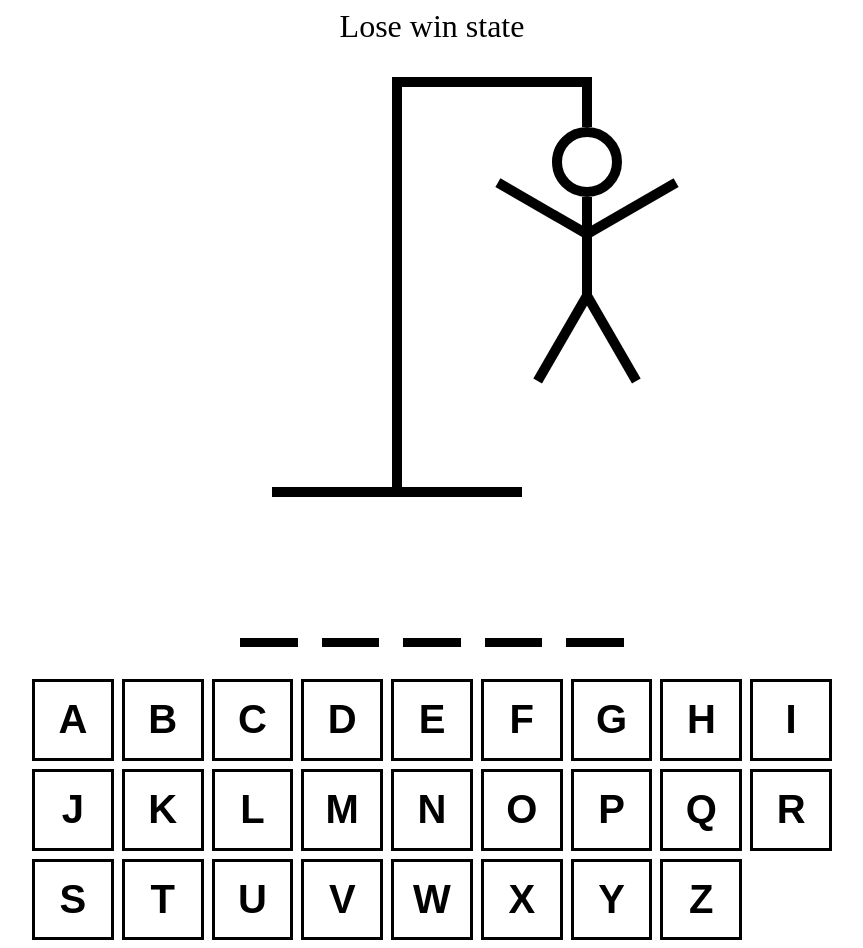
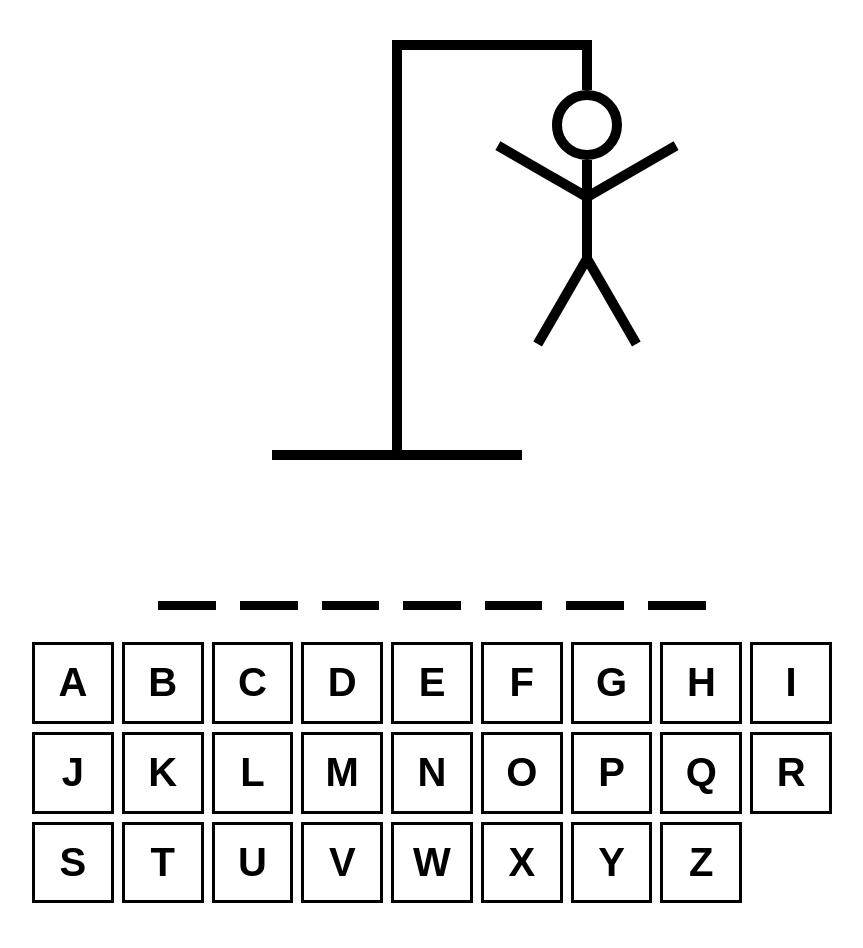
Before and after one commit to Minhpng/hangman-game-react, a React (Vite) app: page / in a window 1280 px wide. Shown: the whole page, without its empty margins (208-1071 px from the left). After the commit the page ends 911 px from the top, so only its background shows below. Built offline with nearby package versions, Linux system fonts and the light colour scheme.

Commit message:
no message

```diff
--- a/package.json
+++ b/package.json
@@ -6,7 +6,9 @@
 	"scripts": {
 		"dev": "vite",
 		"build": "tsc && vite build",
-    "preview": "vite preview"
+		"preview": "vite preview",
+		"predeploy": "npm run build",
+		"deploy": "gh-pages -d build"
 	},
 	"dependencies": {
 		"react": "^18.2.0",
@@ -16,6 +18,7 @@
 		"@types/react": "^18.0.24",
 		"@types/react-dom": "^18.0.8",
 		"@vitejs/plugin-react": "^2.2.0",
+		"gh-pages": "^4.0.0",
 		"typescript": "^4.6.4",
 		"vite": "^3.2.3"
 	}
--- a/src/App.tsx
+++ b/src/App.tsx
@@ -4,31 +4,30 @@ import { HangmanWord } from "./HangmanWord"
 import { Keyboard } from "./Keyboard"
 import words from "./wordList.json"
 
+function setWord() {
+	return words[Math.floor(Math.random() * words.length)]
+}
+
 function App() {
-	const [wordToGuess, setWordToGuess] = useState(() => {
-		return words[Math.floor(Math.random() * words.length)]
-	})
-
+	const [wordToGuess, setWordToGuess] = useState(setWord())
 	const [guessedLetters, setGuessedLetters] = useState<string[]>([])
 
 	const incorrectLetters = guessedLetters.filter((letter) => !wordToGuess.includes(letter))
 
+	const isLoser = incorrectLetters.length >= 6
+	const isWinner = wordToGuess.split("").every((letter) => guessedLetters.includes(letter))
+
 	const addGuessedLetter = useCallback(
 		(letter: string) => {
-			console.log(guessedLetters)
-			if (guessedLetters.includes(letter)) return
+			if (guessedLetters.includes(letter) || isLoser || isWinner) return
+			console.log(`loser: ${isLoser}, winner: ${isWinner}`)
 
-			setGuessedLetters((currentLetter) => [...currentLetter, letter])
+			setGuessedLetters((currentGuessed) => {
+				return [...currentGuessed, letter]
+			})
 		},
-		[guessedLetters]
+		[guessedLetters, isLoser, isWinner]
 	)
-
-	// function addGuessedLetter(letter: string) {
-	// 	if (guessedLetters.includes(letter)) return
-	// 	console.log(guessedLetters)
-
-	// 	setGuessedLetters((currentLetter) => [...currentLetter, letter])
-	// }
 
 	useEffect(() => {
 		const handler = (e: KeyboardEvent) => {
@@ -42,11 +41,8 @@ function App() {
 		}
 
 		document.addEventListener("keypress", handler)
-		console.log("inEffect")
 
 		return () => {
-			console.log("outEffect")
-
 			document.removeEventListener("keypress", handler)
 		}
 	}, [guessedLetters])
@@ -61,11 +57,15 @@ function App() {
 				margin: "0 auto",
 				alignItems: "center",
 			}}>
-			<div style={{ fontSize: "2rem", textAlign: "center" }}>Lose win state</div>
-			<HangmanDrawing numberOfGuesses={incorrectLetters.length} />
-			<HangmanWord guessedLetters={guessedLetters} wordToGuess={wordToGuess} />
+			<div style={{ fontSize: "2rem", textAlign: "center" }}>
+				{isWinner && "Winner! - Refresh to try again"}
+				{isLoser && "Nice try! - Refresh to try again"}
+			</div>
+			<HangmanDrawing numberOfGuess={incorrectLetters.length} />
+			<HangmanWord reveal={isLoser} wordToGuess={wordToGuess} guessedLetters={guessedLetters} />
 			<Keyboard
-				activeLetters={guessedLetters.filter((letter) => wordToGuess.indexOf(letter) > -1)}
+				disabled={isLoser || isWinner}
+				activeLetters={guessedLetters.filter((letter) => wordToGuess.includes(letter))}
 				incorrectLetters={incorrectLetters}
 				addGuessedLetter={addGuessedLetter}
 			/>
--- a/src/HangmanDrawing.tsx
+++ b/src/HangmanDrawing.tsx
@@ -82,18 +82,21 @@ const LEFT_LEG = (
 )
 
 const BODY_PART = [HEAD, BODY, LEFT_ARM, RIGHT_ARM, RIGHT_LEG, LEFT_LEG]
+
 type HangmanDrawingProps = {
-	numberOfGuesses: number
+	numberOfGuess: number
 }
-export function HangmanDrawing({ numberOfGuesses }: HangmanDrawingProps) {
-	let bodyPartLeft = 0
 
-	if (numberOfGuesses <= 6) {
-		bodyPartLeft = 6 - numberOfGuesses
+export function HangmanDrawing({ numberOfGuess }: HangmanDrawingProps) {
+	let LEFT_BODY_PART = 0
+
+	if (numberOfGuess <= BODY_PART.length) {
+		LEFT_BODY_PART = BODY_PART.length - numberOfGuess
 	}
+
 	return (
 		<div style={{ position: "relative" }}>
-			{BODY_PART.slice(0, bodyPartLeft)}
+			{BODY_PART.slice(0, LEFT_BODY_PART)}
 			<div style={{ height: "50px", width: "10px", background: "black", position: "absolute", top: "0", right: "0" }} />
 			<div style={{ height: "10px", width: "200px", background: "black", marginLeft: "120px" }} />
 			<div style={{ height: "400px", width: "10px", background: "black", marginLeft: "120px" }} />
--- a/src/HangmanWord.tsx
+++ b/src/HangmanWord.tsx
@@ -1,9 +1,10 @@
 type HangmanWordProps = {
+	reveal: boolean
+	wordToGuess: string
 	guessedLetters: string[]
-	wordToGuess: string
 }
 
-export function HangmanWord({ guessedLetters, wordToGuess }: HangmanWordProps) {
+export function HangmanWord({ wordToGuess, guessedLetters, reveal }: HangmanWordProps) {
 	return (
 		<div
 			style={{
@@ -19,7 +20,8 @@ export function HangmanWord({ guessedLetters, wordToGuess }: HangmanWordProps) {
 					<span key={index} style={{ borderBottom: "0.1em solid black" }}>
 						<span
 							style={{
-								visibility: guessedLetters.includes(letter) ? "visible" : "hidden",
+								visibility: guessedLetters.includes(letter) || reveal ? "visible" : "hidden",
+								color: !guessedLetters.includes(letter) ? "red" : "black",
 							}}>
 							{letter}
 						</span>
--- a/src/Keyboard.module.css
+++ b/src/Keyboard.module.css
@@ -12,7 +12,7 @@
 }
 
 .btn:hover:not(:disabled),
-.btn:focus {
+.btn:focus:not(:disabled) {
 	background-color: hsl(200 100% 75%);
 }
 
--- a/src/Keyboard.tsx
+++ b/src/Keyboard.tsx
@@ -28,12 +28,15 @@ const KEYS = [
 	"y",
 	"z",
 ]
+
 type KeyboardProps = {
+	disabled?: boolean
 	activeLetters: string[]
 	incorrectLetters: string[]
 	addGuessedLetter: (letter: string) => void
 }
-export function Keyboard({ activeLetters, incorrectLetters, addGuessedLetter }: KeyboardProps) {
+
+export function Keyboard({ activeLetters, incorrectLetters, addGuessedLetter, disabled }: KeyboardProps) {
 	return (
 		<div
 			style={{
@@ -47,14 +50,16 @@ export function Keyboard({ activeLetters, incorrectLetters, addGuessedLetter }:
 				const isInactive = incorrectLetters.includes(key)
 				return (
 					<button
-						onClick={() => addGuessedLetter(key)}
+						onClick={() => {
+							addGuessedLetter(key)
+						}}
 						className={`
 						${style.btn}
 						${isActive ? style.active : ""}
 						${isInactive ? style.inactive : ""}
 					`}
-						disabled={isInactive || isActive}
-						key={key}>
+						key={key}
+						disabled={isActive || isInactive || disabled}>
 						{key}
 					</button>
 				)
```
Also changed, not shown: 1 other file (tests, documents, lock files or other folders). Lines whose indentation alone changed are shown as unchanged.
